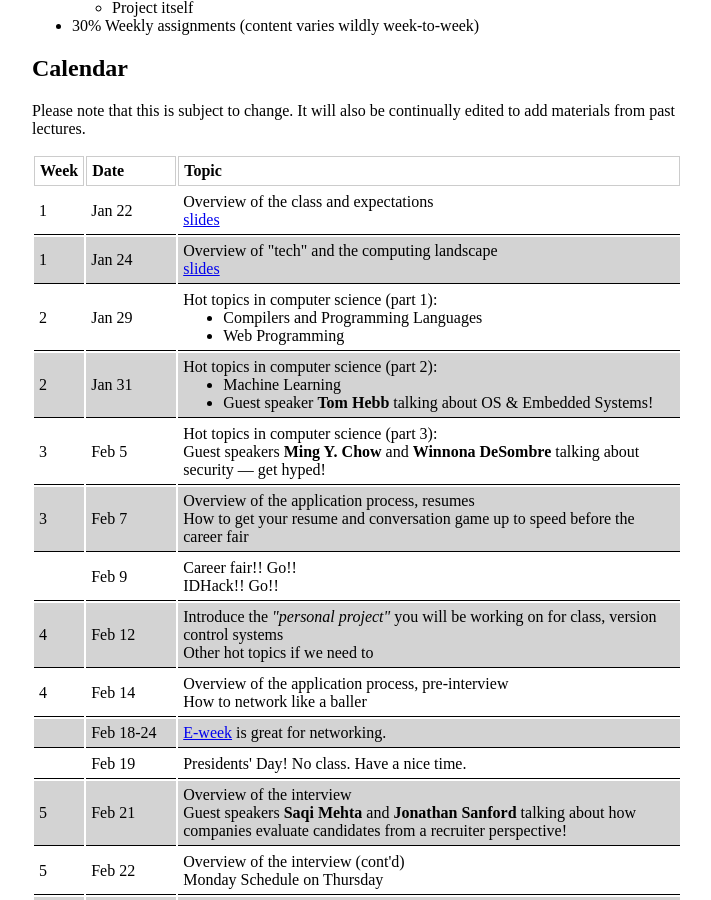
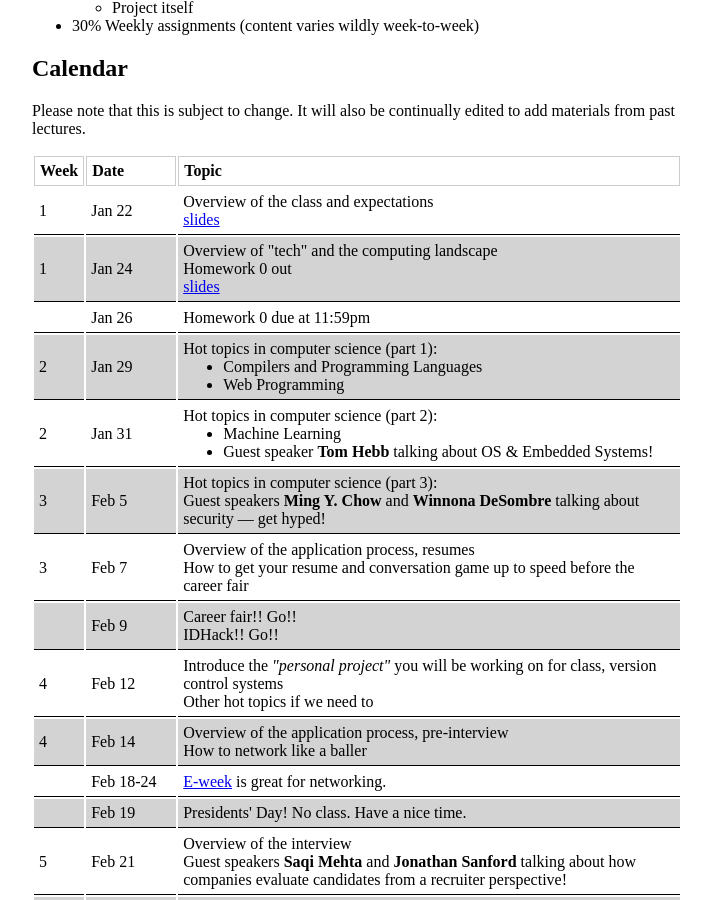
Before and after one commit to tekknolagi/excollege, a Jekyll site: the page built from syllabus.md, in a window 1280 px wide and 900 px high, scrolled down 357 px. Shown: the whole window, without its empty margins (16-727 px from the left). Built offline with Jekyll 4.4.1, drawn with Linux system fonts in a browser that asks for light colours.

Commit message:
Add homework dates

```diff
--- a/syllabus.md
+++ b/syllabus.md
@@ -44,7 +44,14 @@ to add materials from past lectures.
             <td>Jan 24</td>
             <td>Overview of "tech" and the computing landscape
             <br />
+            Homework 0 out
+            <br />
             <a href="{{ site.baseurl }}/assets/day_2.pdf">slides</a></td>
+        </tr>
+        <tr>
+            <td></td>
+            <td>Jan 26</td>
+            <td>Homework 0 due at 11:59pm</td>
         </tr>
         <tr>
             <td>2</td>
```
